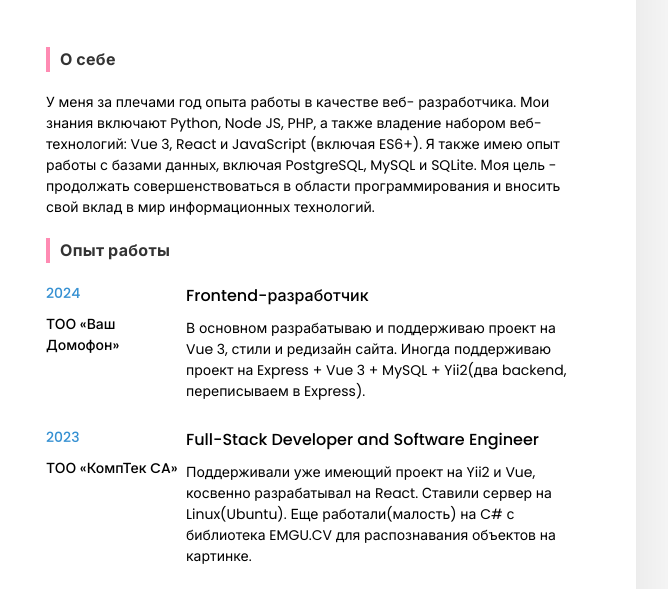
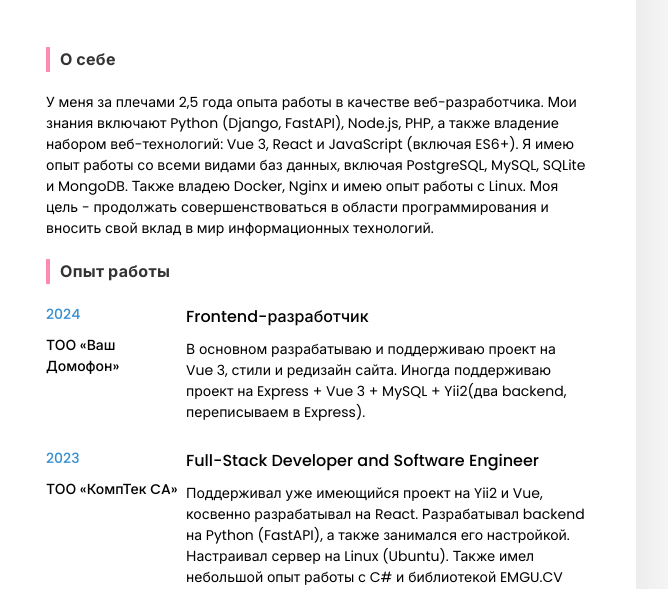
Before and after one commit to kansherhan/resume, a plain HTML site: page index.html in a window 1280 px wide. Shown: the part 355-944 px from the top of the page, 504-1172 px from the left. Drawn offline with nearby package versions, Linux system fonts and the light colour scheme.

Commit message:
updated avatar

```diff
--- a/index.html
+++ b/index.html
@@ -136,13 +136,15 @@
 
                 <div class="content">
                   <p>
-                    У меня за плечами год опыта работы в качестве веб-
-                    разработчика. Мои знания включают Python, Node JS, PHP, а
-                    также владение набором веб-технологий: Vue 3, React и
-                    JavaScript (включая ES6+). Я также имею опыт работы с базами
-                    данных, включая PostgreSQL, MySQL и SQLite. Моя цель -
-                    продолжать совершенствоваться в области программирования и
-                    вносить свой вклад в мир информационных технологий.
+                    У меня за плечами 2,5 года опыта работы в качестве
+                    веб-разработчика. Мои знания включают Python (Django,
+                    FastAPI), Node.js, PHP, а также владение набором
+                    веб-технологий: Vue 3, React и JavaScript (включая ES6+). Я
+                    имею опыт работы со всеми видами баз данных, включая
+                    PostgreSQL, MySQL, SQLite и MongoDB. Также владею Docker,
+                    Nginx и имею опыт работы с Linux. Моя цель - продолжать
+                    совершенствоваться в области программирования и вносить свой
+                    вклад в мир информационных технологий.
                   </p>
                 </div>
               </div>
@@ -177,10 +179,12 @@
                         Full-Stack Developer and Software Engineer
                       </p>
                       <p class="text">
-                        Поддерживали уже имеющий проект на Yii2 и Vue, косвенно
-                        разрабатывал на React. Ставили сервер на Linux(Ubuntu).
-                        Еще работали(малость) на C# с библиотека EMGU.CV для
-                        распознавания объектов на картинке.
+                        Поддерживал уже имеющийся проект на Yii2 и Vue, косвенно
+                        разрабатывал на React. Разрабатывал backend на Python
+                        (FastAPI), а также занимался его настройкой. Настраивал
+                        сервер на Linux (Ubuntu). Также имел небольшой опыт
+                        работы с C# и библиотекой EMGU.CV для распознавания
+                        объектов на изображениях.
                       </p>
                     </div>
                   </li>
```
Also changed, not shown: assets/images/avatar.jpg.
